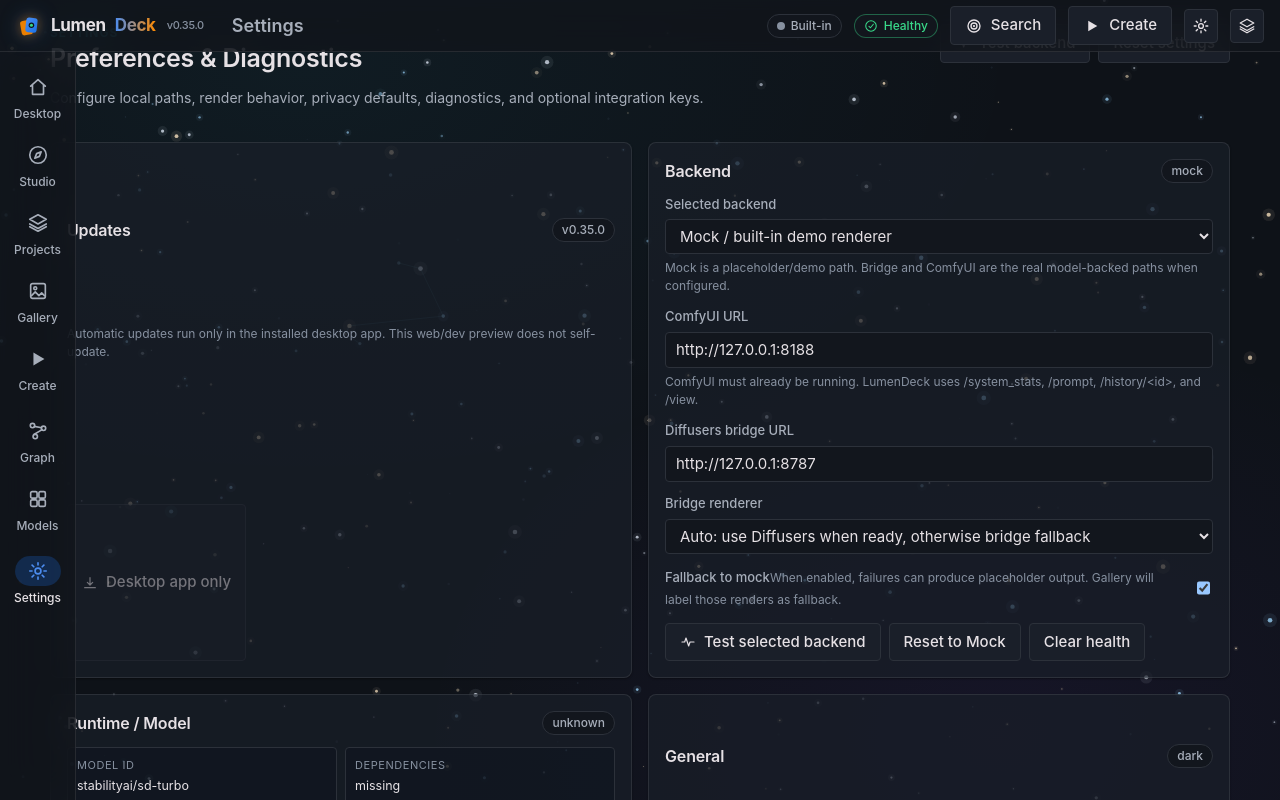
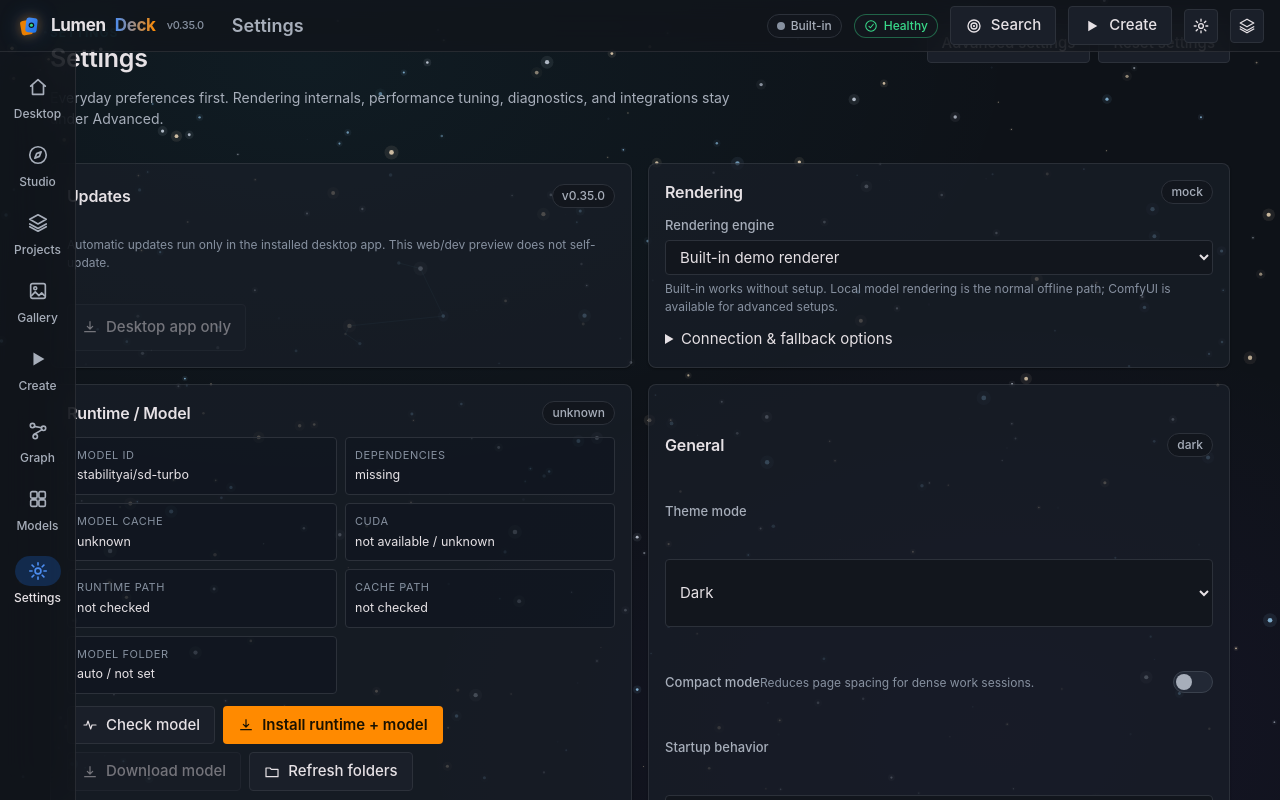
Before and after one commit to xhan145/lumendeck, a React (Vite) app: page / in a window 1280 px wide. Both pictures are taken after a click on the button 1212 px from the left and 51 px from the top of the page. Built offline with nearby package versions, Linux system fonts and the light colour scheme; no server answers.

Commit message:
refactor: simplify settings with progressive disclosure

```diff
--- a/src/pages/SettingsPage.tsx
+++ b/src/pages/SettingsPage.tsx
@@ -43,6 +43,7 @@ function SecretField({
 }
 
 export function SettingsPage() {
+  const [showAdvanced, setShowAdvanced] = useState(false);
   const {
     appSettings,
     backendSettings,
@@ -107,12 +108,12 @@ export function SettingsPage() {
         <header className="page-hero">
           <div>
             <p className="page-kicker">Settings</p>
-            <h1>Preferences & Diagnostics</h1>
-            <p>Configure local paths, render behavior, privacy defaults, diagnostics, and optional integration keys.</p>
+            <h1>Settings</h1>
+            <p>Everyday preferences first. Rendering internals, performance tuning, diagnostics, and integrations stay under Advanced.</p>
           </div>
           <div className="page-hero-actions">
-            <button className="btn" type="button" onClick={() => void testSelectedBackend()}>
-              {Icon.pulse()} Test backend
+            <button className="btn" type="button" aria-expanded={showAdvanced} onClick={() => setShowAdvanced((value) => !value)}>
+              {showAdvanced ? 'Hide advanced' : 'Advanced settings'}
             </button>
             <button className="btn" type="button" onClick={confirmResetSettings}>
               Reset settings
@@ -127,19 +128,22 @@ export function SettingsPage() {
 
           <article className="card page-card">
             <div className="page-card-head">
-              <h2>Backend</h2>
+              <h2>Rendering</h2>
               <span className="chip">{backendSettings.selectedBackend}</span>
             </div>
             <label className="field">
-              <span className="field-label">Selected backend</span>
+              <span className="field-label">Rendering engine</span>
               <select value={backendSettings.selectedBackend} onChange={(event) => setPreferredBackend(event.target.value as RenderBackendId)}>
-                <option value="mock">Mock / built-in demo renderer</option>
-                <option value="bridge">Diffusers bridge: local Python model renderer</option>
-                <option value="comfyui">ComfyUI API: your running ComfyUI server</option>
+                <option value="mock">Built-in demo renderer</option>
+                <option value="bridge">Local model renderer</option>
+                <option value="comfyui">ComfyUI (advanced)</option>
               </select>
-              <span className="field-help">Mock is a placeholder/demo path. Bridge and ComfyUI are the real model-backed paths when configured.</span>
+              <span className="field-help">Built-in works without setup. Local model rendering is the normal offline path; ComfyUI is available for advanced setups.</span>
             </label>
-            <label className="field">
+            <details className="settings-details">
+              <summary>Connection & fallback options</summary>
+              <div className="settings-details-body">
+                <label className="field">
               <span className="field-label">ComfyUI URL</span>
               <input value={backendSettings.comfyUrl} placeholder="http://127.0.0.1:8188"
                 onChange={(event) => updateBackendSettings({ comfyUrl: event.target.value })} />
@@ -171,9 +175,11 @@ export function SettingsPage() {
               <button className="btn" type="button" onClick={() => updateBackendSettings({ selectedBackend: 'mock', fallbackToMock: true })}>Reset to Mock</button>
               <button className="btn" type="button" onClick={() => updateBackendSettings({ lastHealth: undefined })}>Clear health</button>
             </div>
+              </div>
+            </details>
           </article>
 
-          <article className="card page-card">
+          <article className={`card page-card settings-advanced ${showAdvanced ? 'shown' : ''}`}>
             <div className="page-card-head">
               <h2>Runtime / Model</h2>
               <span className={`chip ${bridgeModelStatus?.cuda ? 'clean' : 'warnings'}`}>{bridgeModelStatus?.device ?? 'unknown'}</span>
@@ -219,13 +225,13 @@ export function SettingsPage() {
               <span className="field-label">Startup behavior</span>
               <select value={appSettings.startupBehavior} onChange={(event) => updateAppSettings({ startupBehavior: event.target.value as AppSettings['startupBehavior'] })}>
                 <option value="guide">Open Desktop</option>
-                <option value="controls">Open Controls</option>
+                <option value="controls">Open Create</option>
                 <option value="last-view">Restore last view</option>
               </select>
             </label>
           </article>
 
-          <article className="card page-card">
+          <article className={`card page-card settings-advanced ${showAdvanced ? 'shown' : ''}`}>
             <div className="page-card-head">
               <h2>Paths</h2>
               <span className="chip">{bridgeModelFolderStatus?.usingDemo ? 'demo' : 'local'}</span>
@@ -253,7 +259,7 @@ export function SettingsPage() {
             <p className="field-help">Directory text fields are saved locally. Native folder pickers are not connected yet.</p>
           </article>
 
-          <article className="card page-card">
+          <article className={`card page-card settings-advanced ${showAdvanced ? 'shown' : ''}`}>
             <div className="page-card-head">
               <h2>Performance</h2>
               <span className="chip">{appSettings.vramSafetyMode}</span>
@@ -308,7 +314,7 @@ export function SettingsPage() {
             </button>
           </article>
 
-          <article className="card page-card">
+          <article className={`card page-card settings-advanced ${showAdvanced ? 'shown' : ''}`}>
             <div className="page-card-head">
               <h2>Developer / Diagnostics</h2>
               <span className={`chip ${appSettings.showDiagnostics ? 'warnings' : ''}`}>{appSettings.showDiagnostics ? 'shown' : 'hidden'}</span>
@@ -338,7 +344,7 @@ export function SettingsPage() {
             ) : null}
           </article>
 
-          <article className="card page-card wide">
+          <article className={`card page-card wide settings-advanced ${showAdvanced ? 'shown' : ''}`}>
             <div className="page-card-head">
               <h2>API / Integrations</h2>
               <span className="chip">masked</span>
```
